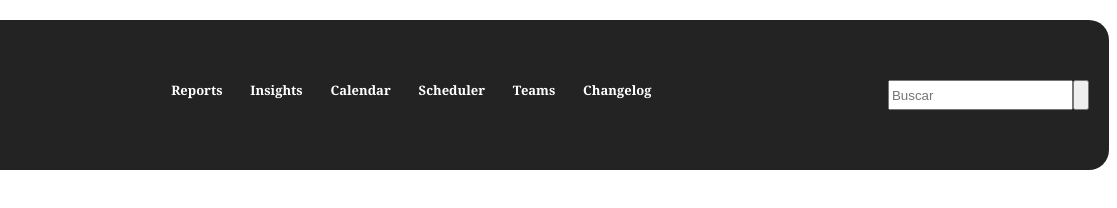
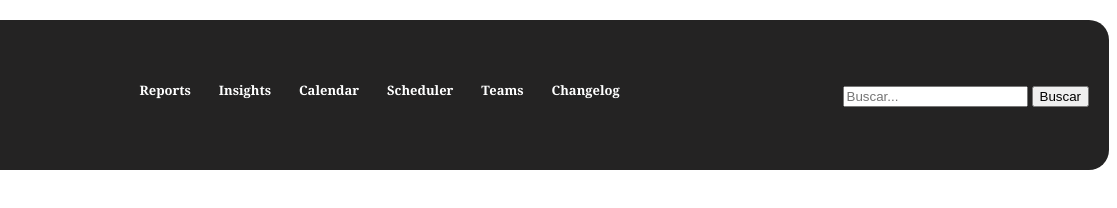
Before and after one commit to diegomutis98/parcial_2, a plain HTML site: page index.html in a window 1280 px wide. Shown: the full height of the page, 163-1280 px from the left. Drawn offline with Linux system fonts and the light colour scheme.

Commit message:
Ejercicio terminado

```diff
--- a/index.html
+++ b/index.html
@@ -23,8 +23,11 @@
             </nav>
         </div>
         <div class="busqueda">
-            <input type="text" placeholder="Buscar">
-            <button><i class="fa-solid"></i></button>
+            <p>
+                <input type="search" name="busquedamusica" placeholder="Buscar...">
+                <input type="submit" value="Buscar">
+
+            </p>
 
         </div>
     </header>
--- a/styles.css
+++ b/styles.css
@@ -20,6 +20,7 @@ img{
     height: auto;
     margin: 10px;
     border-radius: 40px;
+    transition: all 500ms ease-out;
 }
 .menu{
     width: 38%;
@@ -28,8 +29,8 @@ img{
 .busqueda{
     display: flex;
     justify-content: end;
-    width: 30%;
-    height: 30px;
+    width: 35%;
+    height: 50px;
     margin-right: 20px;
 }
 nav{
@@ -56,4 +57,6 @@ a:hover h2{
 .logo img:hover{
     opacity: 0.5;
     cursor: pointer;
+    transform: scale(1.5);
+    transition: all 500ms ease-out;
 }
```
